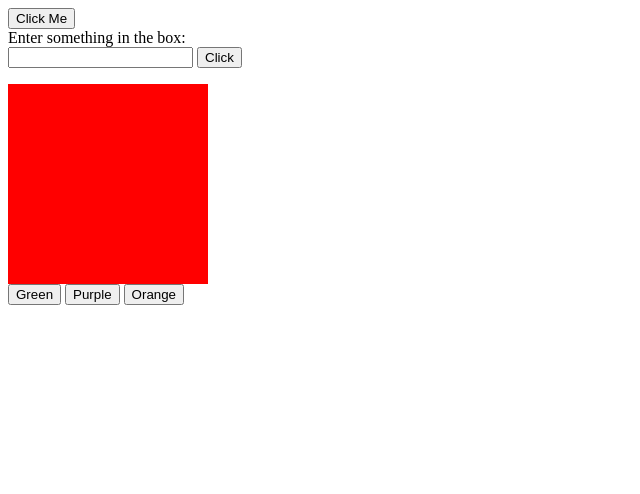
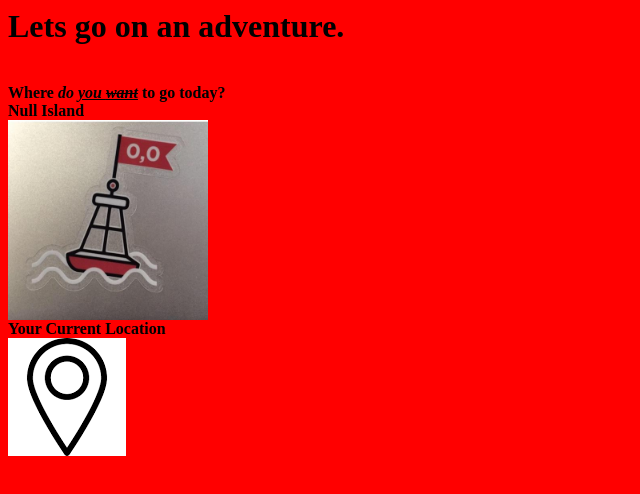
Before and after one commit to coderman1738/coderdojo, a plain HTML site: page index.html in a window 1280 px wide. Shown: the whole page, without its empty margins (0-640 px from the left). Drawn offline with nearby package versions, Linux system fonts and the light colour scheme.

Commit message:
Add files via upload

```diff
--- /dev/null
+++ b/index.css
@@ -0,0 +1,10 @@
+a{
+    text-decoration: none;
+    color: black;
+}
+
+a:hover{
+    color: blue;
+    width: 200;
+
+}
--- a/index.html
+++ b/index.html
@@ -1,51 +1,14 @@
-<script src="https://ajax.googleapis.com/ajax/libs/jquery/3.1.1/jquery.min.js"></script>
-<script>
- var green = "green"
- var purple = "purple"
- var orange = "orange"
-
- function clickme() {
-  prompt("Hello");
- }
-
- function testResults(results) {
-   var Input = results.inputbox.value;
-   console.log(Input);
-    console.log(results);
-   //document.write(Input);
-   document.getElementById("button").innerHTML = Input;
- }
-
-function colorSwitch(color) {
-    var target = document.getElementById("hoverColor");
-    console.log("run");
-    document.getElementById("hoverColor").style.backgroundColor = color;
-
-</script>
-
-<style>
-  #hoverColor{
-    background-color:red;
-    width:200;
-    height:200;
-  }
-  #hoverColor:hover{
-    background-color:blue;
-    width:200;
-    height:200;
-
-  }
-</style>
-<button onclick="clickme()">Click Me</button>
-<FORM NAME="myform" ACTION="" METHOD="GET">
-  Enter something in the box: <BR>
-    <INPUT TYPE="text" NAME="inputbox" VALUE="">
-    <INPUT TYPE="button" NAME="button" Value="Click" onClick="testResults(this.form)">
-</form>
-<span id="button"></span>
-<div id="hoverColor" width="200" height="200" onclick="colorSwitch()"></div>
-<form>
-    <input type="submit" value="Green" onclick="colorSwitch(green)">
-    <input type="submit" value="Purple" onclick="colorSwitch(purple)">
-    <input type="submit" value="Orange" onclick="colorSwitch(orange)">
-</form>
+<head>
+<title>Webpage</title>
+<link rel="stylesheet" href="index.css" type="text/css"></link>
+</head>
+<body bgcolor="red">
+<div id="start">
+<h1>Lets go on an adventure.</h1><br>
+<b>Where <i>do <u>you <strike>want</strike></u></i> to go today?</b><br>
+<b><a href="nullisl.html">Null Island</a></b><br>
+<img src="nullisland.jpg" width="200" height="200"><br>
+<b><a href="currloc.html">Your Current Location</a></b><br>
+<img src="location.png"><br>
+</div>
+</body>
```
Also changed, not shown: null-stay.html (added, +3 -0 lines), nullfight.html (added, +2 -0 lines), nullisl.html (added, +15 -0 lines), location.png (added), nullisland.jpg (added).
